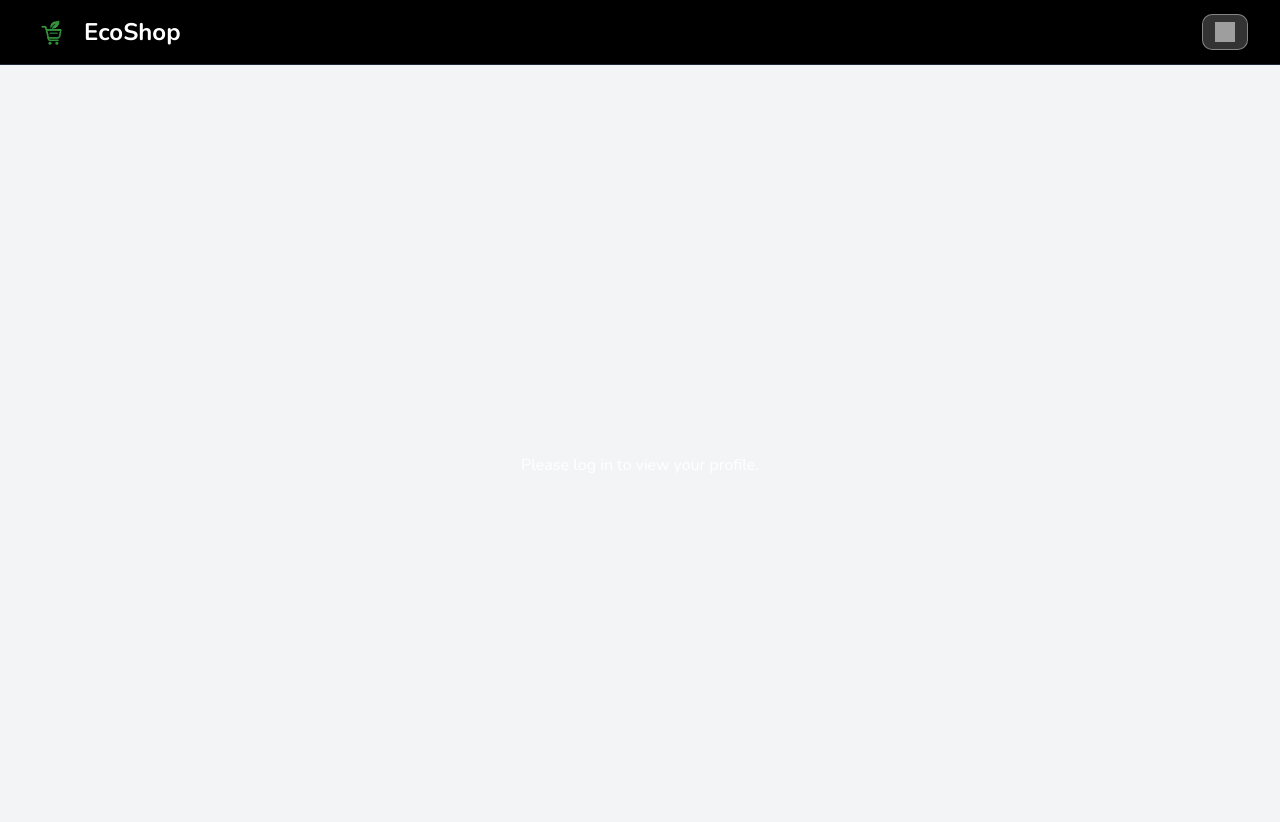
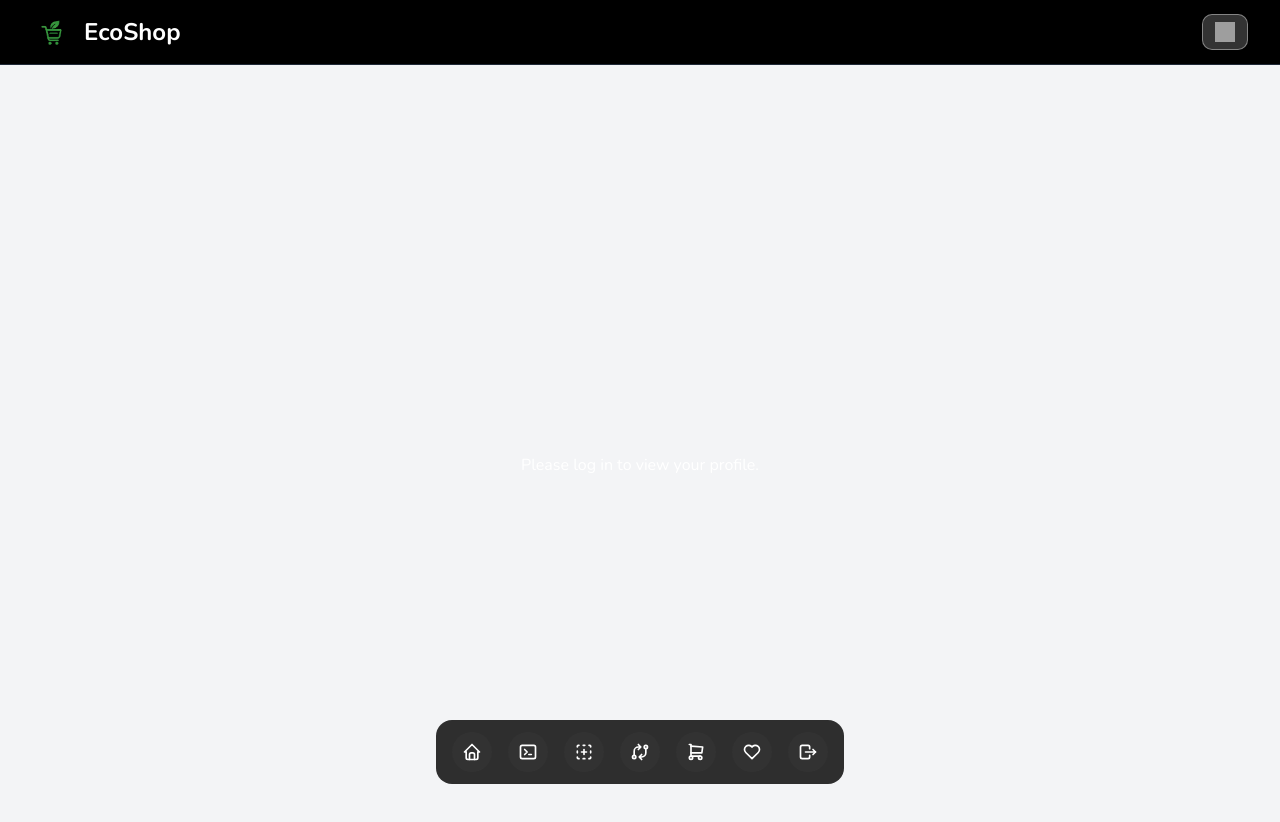
Before and after one commit to Bonthujayaram/ecommerce-frontend, a React (Vite) app: page /profile in a window 1280 px wide. Shown: the top 822 px of the page. Built offline with nearby package versions, Linux system fonts and the light colour scheme; grey boxes are pictures that could not be loaded.

Commit message:
Update floating-dock.tsx

```diff
--- a/src/components/ui/floating-dock.tsx
+++ b/src/components/ui/floating-dock.tsx
@@ -61,7 +61,12 @@ export const FloatingDock = ({
     };
   });
 
-  return <CircularFloatingDock />;
+  return (
+    <>
+      <FloatingDockDesktop items={itemsWithBadge} className={desktopClassName} />
+      <CircularFloatingDock />
+    </>
+  );
 };
 
 const FloatingDockMobile = ({
```
